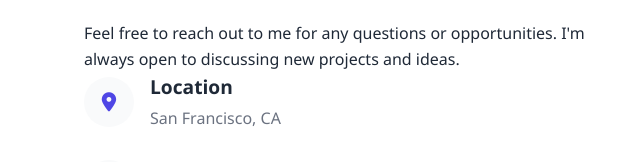
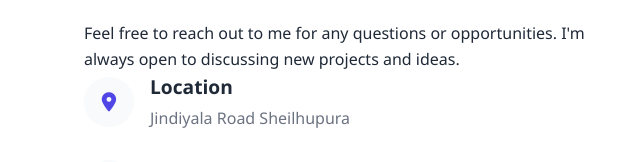
Before and after one commit to laibamasoom01-cloud/Portfolio, a plain HTML site: page portfolio1.html in a window 1280 px wide. Shown: the part 4420-4582 px from the top of the page, 0-640 px from the left. Drawn offline with Linux system fonts and the light colour scheme.

Commit message:
change location

```diff
--- a/portfolio1.html
+++ b/portfolio1.html
@@ -867,7 +867,7 @@
                         </div>
                         <div>
                             <h4>Location</h4>
-                            <p>San Francisco, CA</p>
+                            <p>Jindiyala Road Sheilhupura</p>
                         </div>
                     </div>
 
```
